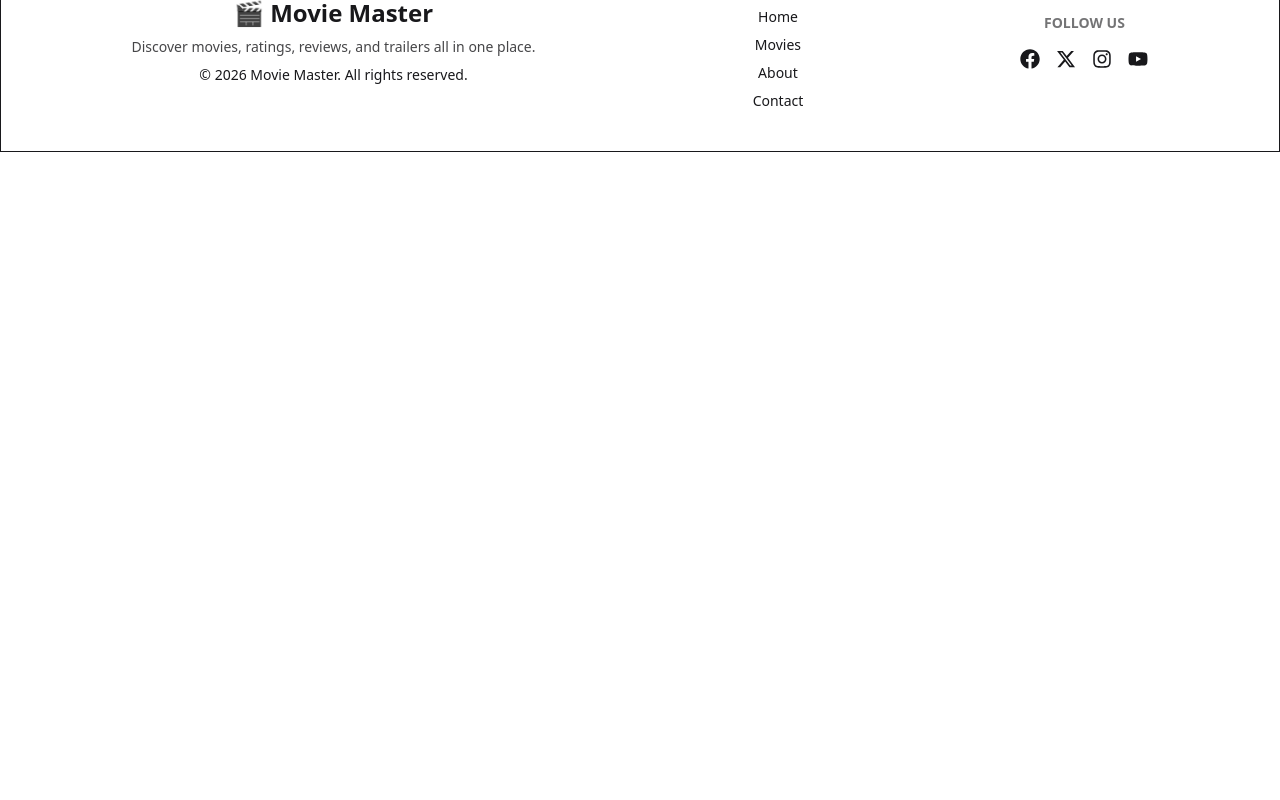
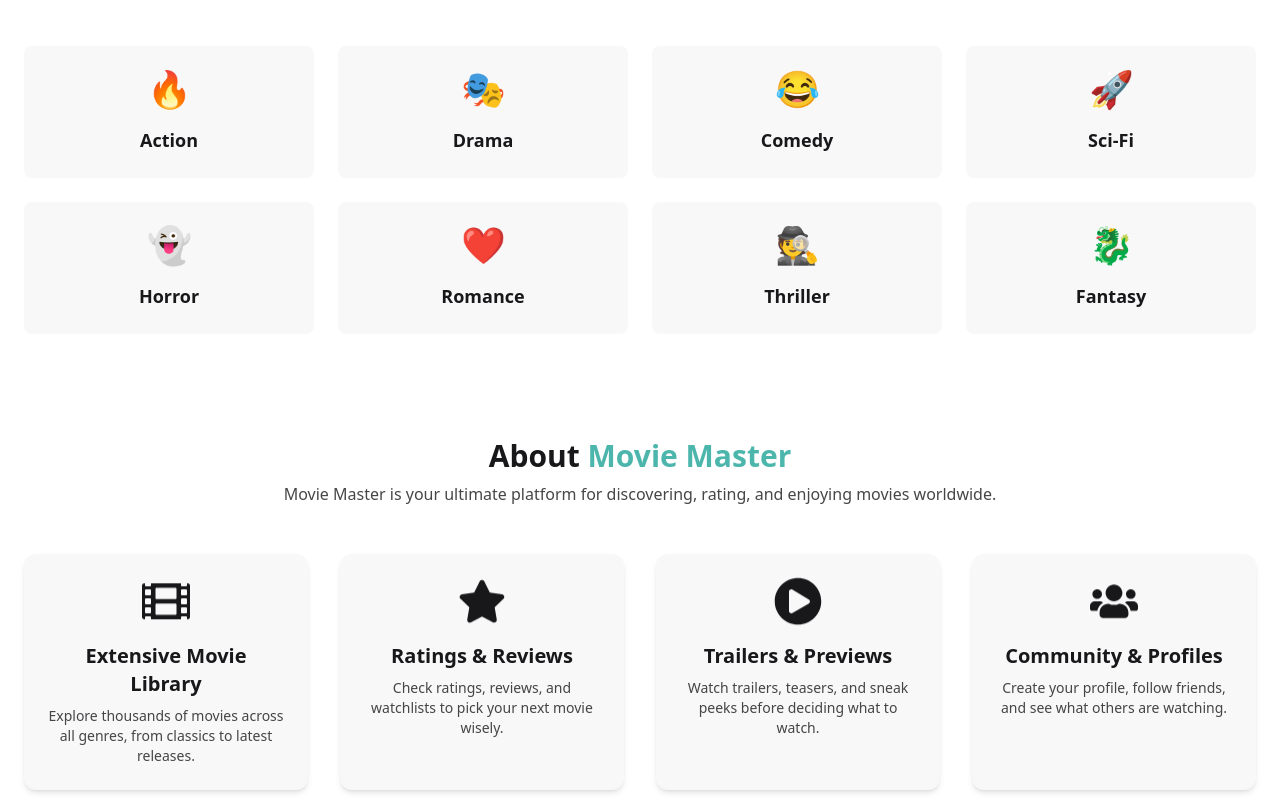
Before and after one commit to rafsanrad/movie-master-client, a React app: page / in a window 1280 px wide. Shown: the part 780-1580 px from the top of the page. Before the commit the page ends 932 px from the top, so only its background shows below. Built offline with nearby package versions, Linux system fonts and the light colour scheme; no server answers; the HTML template or start-up script is replaced by a standard one.

Commit message:
added genre & about section

```diff
--- /dev/null
+++ b/src/components/AboutPlatform.jsx
@@ -0,0 +1,93 @@
+import React from "react";
+import { FaFilm, FaStar, FaPlayCircle, FaUsers } from "react-icons/fa";
+
+const features = [
+  {
+    icon: <FaFilm />,
+    title: "Extensive Movie Library",
+    description:
+      "Explore thousands of movies across all genres, from classics to latest releases.",
+  },
+  {
+    icon: <FaStar />,
+    title: "Ratings & Reviews",
+    description:
+      "Check ratings, reviews, and watchlists to pick your next movie wisely.",
+  },
+  {
+    icon: <FaPlayCircle />,
+    title: "Trailers & Previews",
+    description:
+      "Watch trailers, teasers, and sneak peeks before deciding what to watch.",
+  },
+  {
+    icon: <FaUsers />,
+    title: "Community & Profiles",
+    description:
+      "Create your profile, follow friends, and see what others are watching.",
+  },
+];
+
+const AboutPlatform = () => {
+  return (
+    <section className="py-10 bg-base-100">
+      <div className="max-w-7xl mx-auto px-6 text-center">
+        <div className="mb-12 opacity-0 animate-[fadeIn_0.8s_ease-out_0.2s_forwards]">
+          <h2 className="text-3xl font-bold mb-2">
+            About <span className="text-primary">Movie Master</span>
+          </h2>
+          <p className="opacity-80">
+            Movie Master is your ultimate platform for discovering, rating, and
+            enjoying movies worldwide.
+          </p>
+        </div>
+
+        <div className="grid gap-8 sm:grid-cols-2 md:grid-cols-4">
+          {features.map((feature, idx) => (
+            <div
+              key={feature.title}
+              className="card bg-base-200 hover:bg-primary hover:text-white transition-all duration-300 cursor-pointer shadow-md p-6 rounded-xl flex flex-col items-center text-center opacity-0"
+              style={{
+                animation: `fadeInUp 0.8s ease-out forwards`,
+                animationDelay: `${idx * 0.15}s`,
+              }}
+            >
+              <div
+                className="text-5xl mb-4"
+                style={{
+                  animation: `float 3s ease-in-out infinite`,
+                }}
+              >
+                {feature.icon}
+              </div>
+              <h3 className="text-xl font-semibold mb-2">{feature.title}</h3>
+              <p className="text-sm opacity-80">{feature.description}</p>
+            </div>
+          ))}
+        </div>
+      </div>
+
+      {/* Inline styles for animations */}
+      <style>
+        {`
+          @keyframes fadeInUp {
+            0% { opacity: 0; transform: translateY(20px); }
+            100% { opacity: 1; transform: translateY(0); }
+          }
+
+          @keyframes fadeIn {
+            0% { opacity: 0; }
+            100% { opacity: 1; }
+          }
+
+          @keyframes float {
+            0%, 100% { transform: translateY(0); }
+            50% { transform: translateY(-10px); }
+          }
+        `}
+      </style>
+    </section>
+  );
+};
+
+export default AboutPlatform;
--- /dev/null
+++ b/src/components/Genres.jsx
@@ -0,0 +1,71 @@
+import React from "react";
+
+const genres = [
+  { name: "Action", icon: "🔥" },
+  { name: "Drama", icon: "🎭" },
+  { name: "Comedy", icon: "😂" },
+  { name: "Sci-Fi", icon: "🚀" },
+  { name: "Horror", icon: "👻" },
+  { name: "Romance", icon: "❤️" },
+  { name: "Thriller", icon: "🕵️" },
+  { name: "Fantasy", icon: "🐉" },
+];
+
+const Genres = () => {
+  return (
+    <section className="py-16 bg-base-100">
+      <div className="max-w-7xl mx-auto px-6">
+        <div className="text-center mb-12 opacity-0 animate-[fadeIn_0.8s_ease-out_0.3s_forwards]">
+          <h2 className="text-3xl font-bold">
+            Browse by <span className="text-primary">Genre</span>
+          </h2>
+          <p className="opacity-70 mt-2">
+            Explore movies by your favorite genres
+          </p>
+        </div>
+
+        <div className="grid grid-cols-2 sm:grid-cols-3 md:grid-cols-4 gap-6">
+          {genres.map((genre, idx) => (
+            <div
+              key={genre.name}
+              className="card bg-base-200 hover:bg-primary hover:text-white transition transform hover:scale-105 duration-300 ease-in-out opacity-0"
+              style={{
+                animation: `fadeInUp 0.8s ease-out forwards`,
+                animationDelay: `${idx * 0.1}s`,
+              }}
+            >
+              <div className="card-body items-center text-center">
+                <span
+                  className="text-4xl mb-2"
+                  style={{
+                    animation: `float 3s ease-in-out infinite`,
+                  }}
+                >
+                  {genre.icon}
+                </span>
+                <h3 className="font-semibold text-lg">{genre.name}</h3>
+              </div>
+            </div>
+          ))}
+        </div>
+      </div>
+
+      {/* Inline styles for animations */}
+      <style>
+        {`
+          @keyframes fadeInUp {
+            0% { opacity: 0; transform: translateY(20px); }
+            100% { opacity: 1; transform: translateY(0); }
+          }
+
+          @keyframes float {
+            0%, 100% { transform: translateY(0); }
+            50% { transform: translateY(-10px); }
+          }
+        `}
+      </style>
+    </section>
+  );
+};
+
+export default Genres;
--- a/src/layout/MainLayout.jsx
+++ b/src/layout/MainLayout.jsx
@@ -3,6 +3,8 @@
 import Footer from "../components/Footer";
 import NavBar from "../components/Navbar";
 import Banner from "../components/Banner";
+import Genres from "../components/Genres";
+import AboutPlatform from "../components/AboutPlatform";
 
 const MainLayout = () => {
   return (
@@ -10,6 +12,8 @@
       <div className="max-w-7xl mx-auto">
         <NavBar />
         <Banner></Banner>
+        <Genres></Genres>
+        <AboutPlatform></AboutPlatform>
         <div className="mt-4">
           <Outlet />
         </div>
```
